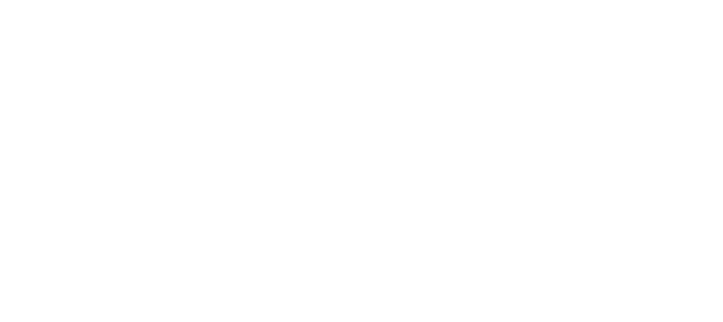
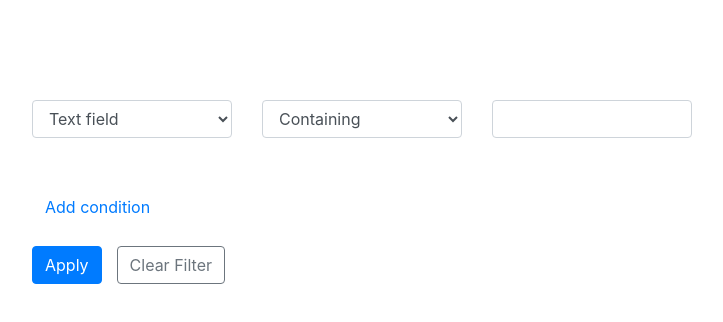
Before and after one commit to GordeySpb/semrush-test, a React (Create React App) app: page / in a window 1280 px wide. Shown: the top 322 px of the page, without its empty margins (208-931 px from the left). Built offline with nearby package versions, Linux system fonts and the light colour scheme.

Commit message:
add new filter

```diff
--- a/src/App.js
+++ b/src/App.js
@@ -1,11 +1,132 @@
 import React, { Component } from 'react';
+import { Button } from 'reactstrap';
+import Inputs from './Inputs';
 import './App.css';
 
 class App extends Component {
+  static OPERATIONS = {
+    text: ['Containing', 'Exactly matching', 'Begins with', 'Ends with'],
+    numbers: ['Equal', 'Greater than', 'Less than'],
+  };
+
+  constructor(props) {
+    super(props);
+
+    this.state = {
+      filters: [
+        {
+          type: 'Text field',
+          operation: 'Containing',
+          value: '',
+          id: +Date.now(),
+        },
+      ],
+    };
+  }
+
+  setType = ({ target: { value, id: targetId } }) => {
+    const { text, numbers } = App.OPERATIONS;
+    const { filters } = this.state;
+
+    const newFilters = filters.map((item) => {
+      if (item.id === +targetId) {
+        return {
+          ...item,
+          type: value,
+          operation: value === 'Text field' ? text[0] : numbers[0],
+        };
+      }
+    });
+
+    this.setState({ filters: newFilters }, () => console.log(this.state));
+  };
+
+  setValue = ({ target: { value, id: targetId } }) => {
+    const { filters } = this.state;
+    const newFilters = filters.map((item) => {
+      if (item.id === +targetId) {
+        return {
+          ...item,
+          value,
+        };
+      }
+    });
+
+    this.setState({ filters: newFilters });
+  };
+
+  setOperation = ({ target: { value, id: targetId } }) => {
+    const { filters } = this.state;
+    const newFilters = filters.map((item) => {
+      if (item.id === +targetId) {
+        return {
+          ...item,
+          operation: value,
+        };
+      }
+    });
+
+    this.setState({ filters: newFilters });
+  };
+
+  addFilter = () => {
+    const {filters} = this.state;
+    const { text } = App.OPERATIONS;
+    const newFilter = {
+      type: 'Text field',
+      operation: text[0],
+      value: '',
+      id: +Date.now(),
+    };
+
+    const newFilters = [...filters, newFilter];
+
+    this.setState({filters: newFilters});
+  }
+
+  // clearFilter = () => {
+  //   const {filters} = this.state;
+  //   const { text } = App.OPERATIONS;
+  //   const newFilter = filters.map(item => {
+  //     return {
+  //       type: 'Text field',
+  //       operation: text[0],
+  //       value: '',
+  //     }
+  //   })
+
+  //   this.setState({filters: newFilter})
+  // }
+
   render() {
+    const { filters } = this.state;
     return (
       <div className="App">
-
+        {filters.map(({ id, type, operation, value }) => (
+          <Inputs
+            id={id}
+            key={id}
+            type={type}
+            operation={operation}
+            value={value}
+            onTypeChange={this.setType}
+            onValueChange={this.setValue}
+            onOperationChange={this.setOperation}
+          />
+        ))}
+        <div className="condition">
+          <Button color="link" onClick={this.addFilter}>Add condition</Button>
+        </div>
+        <div className="btns-group">
+          <div className="wrapp-btn">
+            <Button color="primary">Apply</Button>
+          </div>
+          <div className="wrapp-btn">
+            <Button outline color="secondary">
+              Clear Filter
+            </Button>
+          </div>
+        </div>
       </div>
     );
   }
--- /dev/null
+++ b/src/Inputs.js
@@ -0,0 +1,49 @@
+import React from 'react';
+import { Input } from 'reactstrap';
+
+const Inputs = ({
+  operation,
+  value,
+  type,
+  onTypeChange,
+  id,
+  onValueChange,
+  onOperationChange,
+}) => {
+  const text = ['Containing', 'Exactly matching', 'Begins with', 'Ends with'];
+  const numbers = ['Equal', 'Greater than', 'Less than'];
+
+  return (
+    <div className="inputs-group">
+      <div className="wrapp-input">
+        <Input type="select" name="select" onChange={onTypeChange} id={id}>
+          <option>Text field</option>
+          <option>Number field</option>
+        </Input>
+      </div>
+      <div className="wrapp-input">
+        <Input
+          type="select"
+          name="select"
+          id={id}
+          onChange={onOperationChange}
+          defaultValue={operation}
+        >
+          {type === 'Text field'
+            ? text.map((op) => <option>{op}</option>)
+            : numbers.map((op) => <option>{op}</option>)}
+        </Input>
+      </div>
+      <div className="wrapp-input">
+        <Input
+          type="text"
+          defaultValue={value}
+          onChange={onValueChange}
+          id={id}
+        />
+      </div>
+    </div>
+  );
+};
+
+export default Inputs;
--- a/src/index.css
+++ b/src/index.css
@@ -12,3 +12,33 @@
   font-family: source-code-pro, Menlo, Monaco, Consolas, "Courier New",
     monospace;
 }
+
+.App {
+  width: 800px;
+  margin: 100px auto;
+}
+
+.inputs-group {
+  width: 100%;
+  display: flex;
+  margin-bottom: 50px;
+}
+
+.wrapp-input {
+  width: 200px;
+  margin-right: 30px;
+}
+
+.btns-group {
+  display: flex;
+  justify-content: flex-start;
+}
+
+.wrapp-btn {
+  margin-right: 15px;
+}
+
+.condition {
+  display: flex;
+  margin-bottom: 20px;
+}
--- a/src/index.js
+++ b/src/index.js
@@ -3,5 +3,6 @@
 import './index.css';
 import App from './App';
 
+import 'bootstrap/dist/css/bootstrap.min.css';
 
 ReactDOM.render(<App />, document.getElementById('root'));
```
Also changed, not shown: package.json (+12 -2 lines), .eslintrc.json (added), 2 other files (tests, documents, lock files or other folders).
